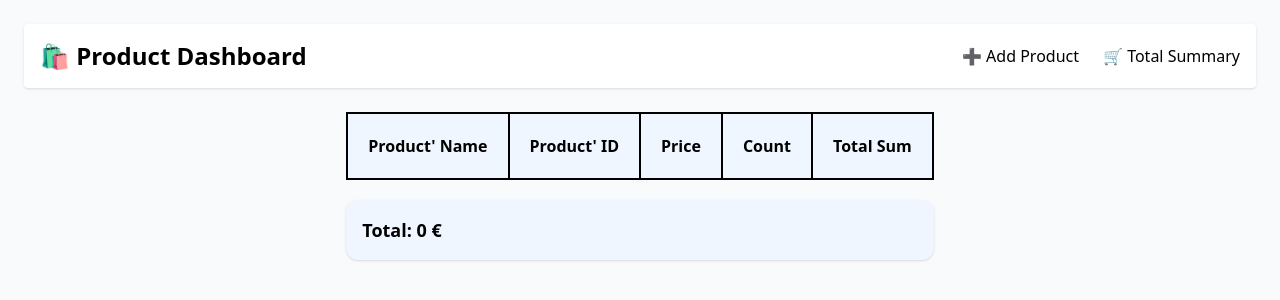
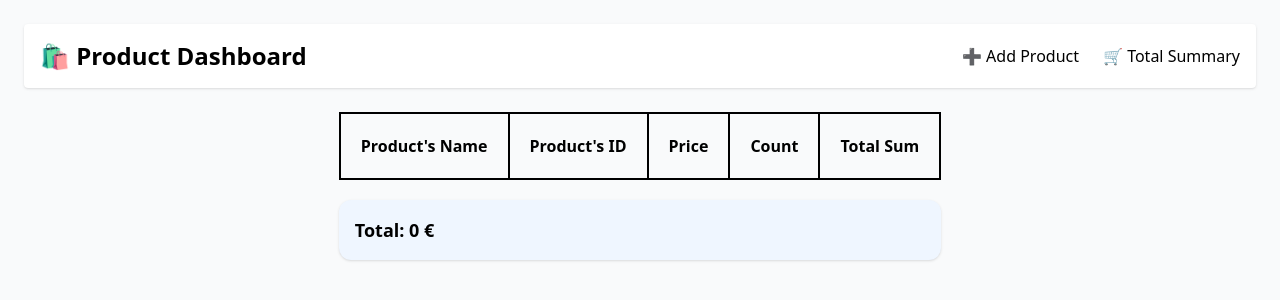
Before and after one commit to tara-parham/dashboard-project, a React app: page /total in a window 1280 px wide. Shown: the top 300 px of the page. Built offline with nearby package versions, Linux system fonts and the light colour scheme; the HTML template or start-up script is replaced by a standard one.

Commit message:
table component is working

```diff
--- a/src/components/AddProduct.jsx
+++ b/src/components/AddProduct.jsx
@@ -19,7 +19,7 @@ export default function AddProduct() {
     if (Object.keys(errorMessage).length > 0) return;
     //create new product
     const newProduct = {
-      id: Date.now(),
+      id: Math.floor(100000 + Math.random() * 900000),
       name: form.name,
       price: Number(form.price),
       stock: Number(form.stock),
@@ -72,6 +72,11 @@ export default function AddProduct() {
       />
       {error.stock && <p className="text-red-500">{error.stock}</p>}
       <button type="submit">Submit</button>
+      {!error && (
+        <p className="text-green-500 font-bold">
+          Product added successfully ✅{" "}
+        </p>
+      )}
     </form>
   );
 }
--- a/src/components/ProductCard.jsx
+++ b/src/components/ProductCard.jsx
@@ -4,7 +4,7 @@ function ProductCard({ id, name, price }) {
   return (
     <section className="p-4 border rounded-2xl shadow-md flex flex-col gap-3 bg-white">
       <h2 className="font-semibold text-lg">{name}</h2>
-      <p className="text-gray-600">💰 {price} €</p>
+      <p className="text-gray-600">💰 {price.toLocaleString()} €</p>
       <div className="flex items-center gap-2">
         <Link to={`/product/${id}`}>
           <button className="px-2 py-1 bg-red-500 text-white rounded">
--- a/src/components/ProductDetail.jsx
+++ b/src/components/ProductDetail.jsx
@@ -21,7 +21,9 @@ export default function ProductDetail() {
   return (
     <section className="p-4 border rounded-2xl shadow-md flex flex-col gap-3 bg-white">
       <h2 className="font-semibold text-lg">{product.name}</h2>
-      <p className="text-gray-600">💰 Price: {product.price} €</p>
+      <p className="text-gray-600">
+        💰 Price: {product.price.toLocaleString()} €
+      </p>
       <p className="text-sm text-gray-500">📦 Stock: {product.stock}</p>
       <p className="text-sm text-gray-500">🆔 Procut ID: {product.id}</p>
       <div className="flex items-center gap-2">
--- /dev/null
+++ b/src/components/Table/Table.jsx
@@ -0,0 +1,16 @@
+export default function Table({ headers, children }) {
+  return (
+    <table className="border-2 border-double text-center">
+      <thead>
+        <tr>
+          {headers.map((header, index) => (
+            <th key={index} className="p-5 border-r-2">
+              {header}
+            </th>
+          ))}
+        </tr>
+      </thead>
+      <tbody>{children}</tbody>
+    </table>
+  );
+}
--- /dev/null
+++ b/src/components/Table/TableCell.jsx
@@ -0,0 +1,3 @@
+export default function TalbeCell({ children }) {
+  return <td className="p-5 border-r-2">{children}</td>;
+}
--- /dev/null
+++ b/src/components/Table/TableRow.jsx
@@ -0,0 +1,3 @@
+export default function TableRow({ children }) {
+  return <tr className="border-t-2 bg-blue-100">{children}</tr>;
+}
--- a/src/components/TotalSummary.jsx
+++ b/src/components/TotalSummary.jsx
@@ -1,5 +1,9 @@
 import { useContext } from "react";
 import { ProductContext } from "../context/ProductContext";
+import Talbe from "./Table/Table";
+import Table from "./Table/Table";
+import TableRow from "./Table/TableRow";
+import TalbeCell from "./Table/TableCell";
 
 export default function TotalSummary() {
   //usecontext
@@ -11,34 +15,28 @@ export default function TotalSummary() {
     (sum, item) => sum + Number(item.count) * Number(item.price),
     0
   );
+  const headers = [
+    "Product's Name",
+    "Product's ID",
+    "Price",
+    "Count",
+    "Total Sum",
+  ];
 
   //return
   return (
     <section className="grid justify-center">
-      <table className="border-2 border-double text-center">
-        <thead>
-          <tr className="bg-blue-50">
-            <th className="p-5 border-r-2">Product' Name</th>
-            <th className="p-5 border-r-2">Product' ID</th>
-            <th className="p-5 border-r-2">Price</th>
-            <th className="p-5 border-r-2">Count</th>
-            <th className="p-5">Total Sum</th>
-          </tr>
-        </thead>
-        <tbody>
-          {validProducts.map((p) => (
-            <tr key={p.id} className="border-t-2 bg-blue-100">
-              <td className="p-5 border-r-2">{p.name}</td>
-              <td className="p-5 border-r-2">{p.id}</td>
-              <td className="p-5 border-r-2">{p.price.toLocaleString()} €</td>
-              <td className="p-5 border-r-2">{p.count}</td>
-              <td className="p-5 border-r-2">
-                {(p.count * p.price).toLocaleString()} €
-              </td>
-            </tr>
-          ))}
-        </tbody>
-      </table>
+      <Table headers={headers}>
+        {validProducts.map((p) => (
+          <TableRow key={p.id}>
+            <TalbeCell>{p.name}</TalbeCell>
+            <TalbeCell>{p.id}</TalbeCell>
+            <TalbeCell>{p.price.toLocaleString()} €</TalbeCell>
+            <TalbeCell>{p.count}</TalbeCell>
+            <TalbeCell>{(p.count * p.price).toLocaleString()} €</TalbeCell>
+          </TableRow>
+        ))}
+      </Table>
       <div className="mt-5 p-4 bg-blue-50 rounded-xl shadow ">
         <p className="text-lg font-semibold">
           Total: {total.toLocaleString()} €
```
